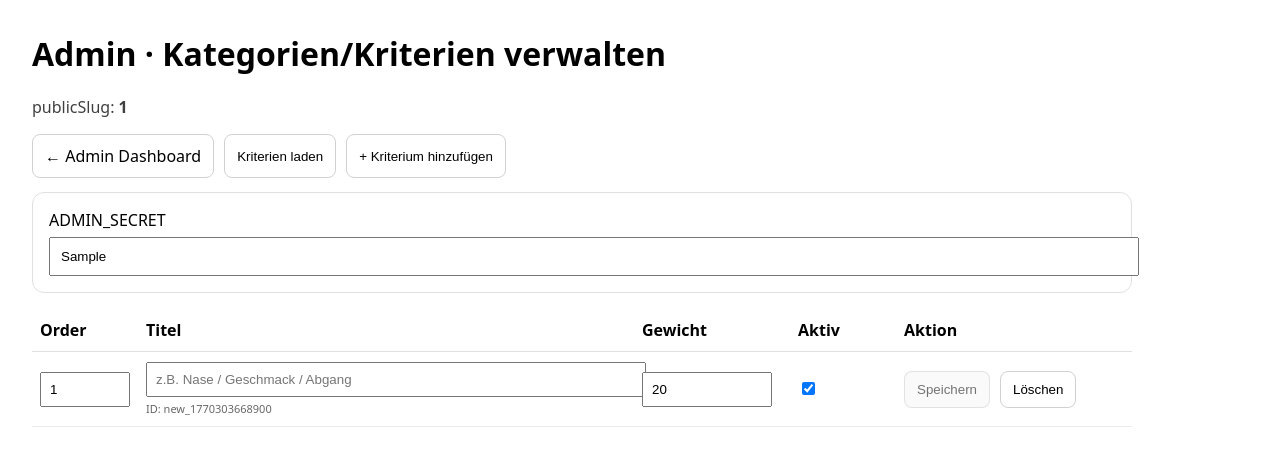
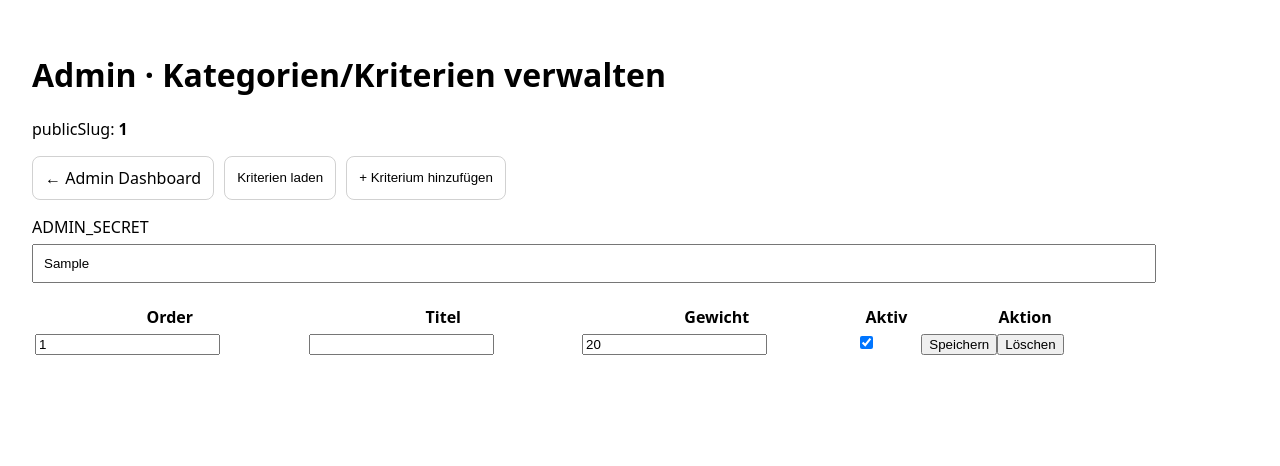
Before and after one commit to jochenwiener71/Weinfreunde-app, a Next.js app: page /admin/criteria/1 in a window 1280 px wide. Both pictures are taken after typing "Sample" into the empty fields and a click on the button "+ Kriterium hinzufügen". Shown: the top 466 px of the page. Built offline with nearby package versions, Linux system fonts and the light colour scheme.

Commit message:
Update CriteriaClient.tsx

```diff
--- a/app/admin/criteria/[slug]/CriteriaClient.tsx
+++ b/app/admin/criteria/[slug]/CriteriaClient.tsx
@@ -6,8 +6,8 @@ import { useMemo, useState } from "react";
 type Criterion = {
   id: string;
   title: string;
-  weight: number; // 0..100 (oder dein Schema)
-  order: number;  // Sortierung
+  weight: number;
+  order: number;
   isActive: boolean;
 };
 
@@ -42,22 +42,31 @@ export default function CriteriaClient({ slug }: { slug: string }) {
         "x-admin-secret": adminSecret.trim(),
       },
     });
+
     const data = await res.json().catch(() => ({}));
+
     if (!res.ok) {
       throw new Error(data?.error || `HTTP ${res.status}`);
     }
+
     return data as T;
   }
 
   async function loadCriteria() {
     if (!canLoad) return;
+
     setLoading(true);
     setMsg(null);
+
     try {
       const data = await api<{ criteria: Criterion[] }>(
         `/api/admin/list-criteria?publicSlug=${encodeURIComponent(slug)}`
       );
-      const sorted = [...(data.criteria || [])].sort((a, b) => (a.order ?? 0) - (b.order ?? 0));
+
+      const sorted = [...(data.criteria || [])].sort(
+        (a, b) => (a.order ?? 0) - (b.order ?? 0)
+      );
+
       setCriteria(sorted);
       setMsg(`Geladen: ${sorted.length} Kriterien ✅`);
     } catch (e: any) {
@@ -68,7 +77,9 @@ export default function CriteriaClient({ slug }: { slug: string }) {
   }
 
   function addCriterion() {
-    const nextOrder = (criteria[criteria.length - 1]?.order ?? criteria.length) + 1;
+    const nextOrder =
+      (criteria[criteria.length - 1]?.order ?? criteria.length) + 1;
+
     setCriteria((prev) => [
       ...prev,
       {
@@ -82,33 +93,38 @@ export default function CriteriaClient({ slug }: { slug: string }) {
   }
 
   function updateLocal(id: string, patch: Partial<Criterion>) {
-    setCriteria((prev) => prev.map((c) => (c.id === id ? { ...c, ...patch } : c)));
+    setCriteria((prev) =>
+      prev.map((c) => (c.id === id ? { ...c, ...patch } : c))
+    );
   }
 
   async function saveCriterion(c: Criterion) {
     setLoading(true);
     setMsg(null);
+
     try {
       const payload = {
         publicSlug: slug,
         criterion: {
           id: c.id.startsWith("new_") ? null : c.id,
           title: c.title.trim(),
-          weight: Number.isFinite(c.weight) ? c.weight : 0,
-          order: Number.isFinite(c.order) ? c.order : 0,
+          weight: Number(c.weight ?? 0),
+          order: Number(c.order ?? 0),
           isActive: !!c.isActive,
         },
       };
 
-      const data = await api<{ criterion: Criterion }>(`/api/admin/upsert-criterion`, {
+      const data = await api<{ criterion: Criterion }>(
+        `/api/admin/upsert-criterion`,
+        {
           method: "POST",
           headers: { "content-type": "application/json" },
           body: JSON.stringify(payload),
-      });
+        }
+      );
 
-      // falls "new_*" -> echte ID zurückkommt:
       setCriteria((prev) =>
-        prev.map((x) => (x.id === c.id ? data.criterion : x)).sort((a, b) => a.order - b.order)
+        prev.map((x) => (x.id === c.id ? data.criterion : x))
       );
 
       setMsg("Gespeichert ✅");
@@ -121,15 +137,19 @@ export default function CriteriaClient({ slug }: { slug: string }) {
 
   async function deleteCriterion(id: string) {
     if (!confirm("Kriterium wirklich löschen?")) return;
+
     setLoading(true);
     setMsg(null);
+
     try {
       await api(`/api/admin/delete-criterion`, {
         method: "POST",
         headers: { "content-type": "application/json" },
         body: JSON.stringify({ publicSlug: slug, id }),
       });
+
       setCriteria((prev) => prev.filter((c) => c.id !== id));
+
       setMsg("Gelöscht ✅");
     } catch (e: any) {
       setMsg(`Fehler: ${e?.message || "unbekannt"}`);
@@ -140,129 +160,110 @@ export default function CriteriaClient({ slug }: { slug: string }) {
 
   return (
     <main style={{ padding: 24, fontFamily: "system-ui", maxWidth: 1100 }}>
-      <h1 style={{ marginTop: 0 }}>Admin · Kategorien/Kriterien verwalten</h1>
-      <p style={{ marginTop: 6, opacity: 0.75 }}>
+      <h1>Admin · Kategorien/Kriterien verwalten</h1>
+
+      <p>
         publicSlug: <strong>{slug}</strong>
       </p>
 
-      <section style={{ marginTop: 12, display: "flex", gap: 10, flexWrap: "wrap" }}>
+      <div style={{ display: "flex", gap: 10, marginTop: 12 }}>
         <Link href="/admin" style={btnStyle(false)}>
           ← Admin Dashboard
         </Link>
 
-        <button onClick={loadCriteria} disabled={!canLoad || loading} style={btnStyle(!canLoad || loading)}>
-          {loading ? "..." : "Kriterien laden"}
+        <button
+          onClick={loadCriteria}
+          disabled={!canLoad || loading}
+          style={btnStyle(!canLoad || loading)}
+        >
+          Kriterien laden
         </button>
 
-        <button onClick={addCriterion} disabled={loading} style={btnStyle(loading)}>
+        <button
+          onClick={addCriterion}
+          disabled={loading}
+          style={btnStyle(loading)}
+        >
           + Kriterium hinzufügen
         </button>
-      </section>
+      </div>
 
-      <section
-        style={{
-          marginTop: 14,
-          border: "1px solid rgba(0,0,0,0.12)",
-          borderRadius: 12,
-          padding: 16,
-        }}
-      >
-        <label style={{ display: "block" }}>
+      <div style={{ marginTop: 16 }}>
+        <label>
           ADMIN_SECRET
           <input
             value={adminSecret}
             onChange={(e) => setAdminSecret(e.target.value)}
-            placeholder="mysecret"
             style={{ width: "100%", padding: 10, marginTop: 6 }}
-            autoCapitalize="none"
-            autoCorrect="off"
           />
         </label>
 
-        {msg && (
-          <p style={{ marginTop: 10, fontSize: 13, opacity: 0.85 }}>
-            {msg}
-          </p>
-        )}
-      </section>
+        {msg && <p style={{ marginTop: 10 }}>{msg}</p>}
+      </div>
 
-      <section style={{ marginTop: 16 }}>
-        <table style={{ width: "100%", borderCollapse: "collapse" }}>
+      <table style={{ width: "100%", marginTop: 20 }}>
         <thead>
-            <tr style={{ textAlign: "left", borderBottom: "1px solid rgba(0,0,0,0.12)" }}>
-              <th style={{ padding: "10px 8px" }}>Order</th>
-              <th style={{ padding: "10px 8px" }}>Titel</th>
-              <th style={{ padding: "10px 8px" }}>Gewicht</th>
-              <th style={{ padding: "10px 8px" }}>Aktiv</th>
-              <th style={{ padding: "10px 8px" }}>Aktion</th>
+          <tr>
+            <th>Order</th>
+            <th>Titel</th>
+            <th>Gewicht</th>
+            <th>Aktiv</th>
+            <th>Aktion</th>
           </tr>
         </thead>
+
         <tbody>
           {criteria.map((c) => (
-              <tr key={c.id} style={{ borderBottom: "1px solid rgba(0,0,0,0.08)" }}>
-                <td style={{ padding: "10px 8px", width: 90 }}>
+            <tr key={c.id}>
+              <td>
                 <input
                   type="number"
-                    value={c.order ?? 0}
-                    onChange={(e) => updateLocal(c.id, { order: Number(e.target.value) })}
-                    style={{ width: 70, padding: 8 }}
+                  value={c.order}
+                  onChange={(e) =>
+                    updateLocal(c.id, { order: Number(e.target.value) })
+                  }
                 />
               </td>
 
-                <td style={{ padding: "10px 8px" }}>
+              <td>
                 <input
-                    value={c.title ?? ""}
-                    onChange={(e) => updateLocal(c.id, { title: e.target.value })}
-                    placeholder="z.B. Nase / Geschmack / Abgang"
-                    style={{ width: "100%", padding: 8 }}
-                  />
-                  <div style={{ fontSize: 11, opacity: 0.6, marginTop: 4 }}>ID: {c.id}</div>
-                </td>
-
-                <td style={{ padding: "10px 8px", width: 140 }}>
-                  <input
-                    type="number"
-                    value={c.weight ?? 0}
-                    onChange={(e) => updateLocal(c.id, { weight: Number(e.target.value) })}
-                    style={{ width: 110, padding: 8 }}
+                  value={c.title}
+                  onChange={(e) =>
+                    updateLocal(c.id, { title: e.target.value })
+                  }
                 />
               </td>
 
-                <td style={{ padding: "10px 8px", width: 90 }}>
+              <td>
                 <input
-                    type="checkbox"
-                    checked={!!c.isActive}
-                    onChange={(e) => updateLocal(c.id, { isActive: e.target.checked })}
+                  type="number"
+                  value={c.weight}
+                  onChange={(e) =>
+                    updateLocal(c.id, { weight: Number(e.target.value) })
+                  }
                 />
               </td>
 
-                <td style={{ padding: "10px 8px", width: 220 }}>
-                  <div style={{ display: "flex", gap: 10 }}>
-                    <button
-                      onClick={() => saveCriterion(c)}
-                      disabled={loading || !canLoad || !c.title.trim()}
-                      style={btnStyle(loading || !canLoad || !c.title.trim())}
-                    >
-                      Speichern
-                    </button>
-                    <button onClick={() => deleteCriterion(c.id)} disabled={loading || !canLoad} style={btnStyle(loading || !canLoad)}>
+              <td>
+                <input
+                  type="checkbox"
+                  checked={c.isActive}
+                  onChange={(e) =>
+                    updateLocal(c.id, { isActive: e.target.checked })
+                  }
+                />
+              </td>
+
+              <td>
+                <button onClick={() => saveCriterion(c)}>Speichern</button>
+                <button onClick={() => deleteCriterion(c.id)}>
                   Löschen
                 </button>
-                  </div>
               </td>
             </tr>
           ))}
-
-            {criteria.length === 0 && (
-              <tr>
-                <td colSpan={5} style={{ padding: 14, opacity: 0.7 }}>
-                  Keine Kriterien geladen. ADMIN_SECRET eingeben → „Kriterien laden“.
-                </td>
-              </tr>
-            )}
         </tbody>
       </table>
-      </section>
     </main>
   );
 }
```
Lines whose indentation alone changed are shown as unchanged.
